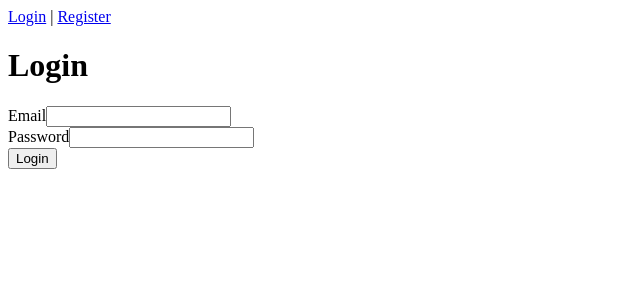
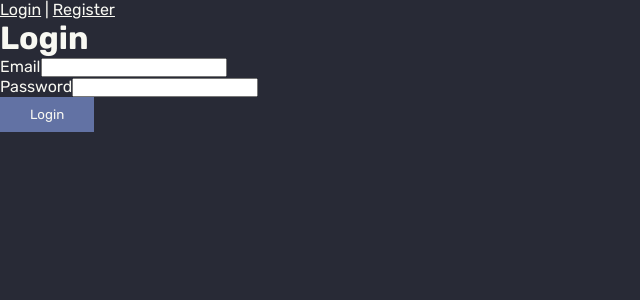
Before and after one commit to jose2296/scrumPoker, a Vue app: page / in a window 1280 px wide. Shown: the top 300 px of the page, without its empty margins (0-640 px from the left). Built offline with nearby package versions, Linux system fonts and the light colour scheme; no server answers.

Commit message:
chore: add some styles for layout and room view

```diff
--- /dev/null
+++ b/database.rules.json
@@ -0,0 +1,6 @@
+{
+    "rules": {
+      ".read": "now < 1605567600000",  // 2020-11-17
+      ".write": "now < 1605567600000",  // 2020-11-17
+    }
+}
--- /dev/null
+++ b/firestore.indexes.json
@@ -0,0 +1,4 @@
+{
+    "indexes": [],
+    "fieldOverrides": []
+  }
--- a/public/index.html
+++ b/public/index.html
@@ -5,6 +5,8 @@
     <meta http-equiv="X-UA-Compatible" content="IE=edge">
     <meta name="viewport" content="width=device-width,initial-scale=1.0">
     <link rel="icon" href="<%= BASE_URL %>favicon.ico">
+
+    <link href="https://fonts.googleapis.com/css2?family=Rubik:ital,wght@0,300;0,400;0,500;0,600;0,700;0,800;0,900;1,300;1,400;1,500;1,600;1,700;1,800;1,900&display=swap" rel="stylesheet">
     <title><%= htmlWebpackPlugin.options.title %></title>
   </head>
   <body>
--- a/src/MainApp.vue
+++ b/src/MainApp.vue
@@ -8,7 +8,31 @@
 
 <script src="./MainApp.ts"></script>
 
-<style lang="sass" scoped>
+<style lang="sass">
+body
+    box-sizing: border-box
+    margin: 0
+    padding: 0
+    background-color: #282a36
+*
+    box-sizing: border-box
+    margin: 0
+    padding: 0
+    color: #f8f8f2
+    font-family: 'Rubik', sans-serif
+
+button
+    color: #f8f8f2
+    background-color: #6272a4
+    border: 0
+    outline: none
+    padding: 10px 30px
+    cursor: pointer
+    border-radius: 8    px
+    transition: 0.5s
+    &:hover
+        opacity: 0.6
+
 .loading
     left: 0
     top: 0
@@ -20,4 +44,6 @@
     justify-content: center
     align-items: center
     font-size: 50px
+
+
 </style>
--- a/src/components/Card/Card.ts
+++ b/src/components/Card/Card.ts
@@ -1,7 +1,7 @@
 import { defineComponent, reactive, ref } from 'vue';
 
 export default defineComponent({
-    name: 'Card',
+    name: 'card',
     props: [
         'data',
         'disabled'
--- a/src/components/Card/Card.vue
+++ b/src/components/Card/Card.vue
@@ -27,7 +27,6 @@
   position: relative;
   cursor: pointer;
   display: flex;
-  margin: 20px;
   perspective: 1000px;
 }
 .card.disabled {
--- a/src/views/App/App.vue
+++ b/src/views/App/App.vue
@@ -1,9 +1,17 @@
 <template>
     <div class="layout">
-        <div class="nav">
-            <router-link to="/app/rooms">Rooms</router-link> |
-            <button @click="logout">Logout</button>
-        </div>
+        <header class="header">
+            <div class="logo">ScrumPoker</div>
+
+            <div class="nav">
+                <router-link to="/app/rooms">Rooms</router-link> |
+                <button @click="logout">Logout</button>
+            </div>
+
+            <div class="avatar">
+                Avatar
+            </div>
+        </header>
         <div class="app">
             <router-view />
         </div>
@@ -55,5 +63,13 @@ export default defineComponent({
 </script>
 
 <style lang="sass">
+.layout
+    .header
+        display: flex
+        justify-content: space-between
+        align-items: center
+        height: 60px
+        background-color: #191A21
+        padding: 0 20px
 
 </style>
--- /dev/null
+++ b/src/views/App/Room/Room.sass
@@ -0,0 +1,66 @@
+.room
+    max-width: 500px
+    display: flex
+    flex-direction: column
+    align-items: center
+    margin: auto
+    .room
+        display: flex
+        width: 100%
+        justify-content: space-between
+        padding-bottom: 15px
+        .name
+            padding-right: 30px
+        button
+            padding: 5px 30px
+.voting-container
+    display: flex
+    flex-wrap: wrap
+    justify-content: center
+    margin: 50px 0 100px 0
+
+
+
+.room-container
+    .main
+        display: flex
+        .room-name
+            text-align: center
+            padding: 15px 0 20px 0
+            span
+                font-size: 22px
+                font-weight: 600
+                position: relative
+                &:after
+                    content: ''
+                    position: absolute
+                    bottom: -8px
+                    left: 50%
+                    transform: translateX(-50%)
+                    width: 120%
+                    height: 3px
+                    background-color: #f8f8f2
+                    border-radius: 20px
+        .user-votes
+            flex: 1
+            .votes
+                display: flex
+                flex-direction: row
+                flex-wrap: wrap
+                .vote
+                    display: flex
+                    flex-direction: column
+                    align-items: center
+                    justify-content: center
+                    padding: 20px
+                    .user-name
+                        padding-bottom: 15px
+        .user-list
+            width: 300px
+            h3
+                padding-bottom: 10px
+            .user
+                display: flex
+                padding-bottom: 10px
+                .vote-status
+                    padding-left: 20px
--- a/src/views/App/Room/Room.vue
+++ b/src/views/App/Room/Room.vue
@@ -1,6 +1,38 @@
 <template>
-    <div class="step3" v-if="!!state.room">
+    <div class="room-container" v-if="!!state.room">
+        <div class="room-name">
+            <span>
+                {{ state.room.name }}
+            </span>
+        </div>
 
+        <div class="main">
+            <div class="user-votes">
+                <h3>Vote results: </h3>
+                <div class="votes">
+                    <div class="vote" v-for="(user, index) in state.room.users" v-bind:key="index">
+                        <template v-if="state.room.userVotes && state.room.userVotes[user.id]">
+                            <div class="user-name">{{ user.name }}</div>
+                            <card :data="{ label: state.room.userVotes[user.id], points: state.room.userVotes[user.id], type: 'type-2' }" />
+                        </template>
+                    </div>
+                </div>
+            </div>
+
+            <div class="user-list">
+                <h3>Users list: </h3>
+                <div class="user" v-for="(user, index) in state.room.users" v-bind:key="index">
+                    <div class="mini-card"></div>
+                    <div class="user-name">{{ user.name }}</div>
+                    <div class="vote-status" v-if="state.room.status === 'voting'">
+                        {{ !(state.room.userVotes && state.room.userVotes[user.id]) ?
+                            'Voting...' : 'Voted'
+                        }}
+                    </div>
+                    <div class="vote-status" v-if="state.room.status === 'voted'">Voted</div>
+                </div>
+            </div>
+        </div>
         <hr>
         <h3>ME: {{ state.wsUser.uid }} | {{ state.wsUser.displayName }}</h3>
         <hr>
@@ -155,25 +187,4 @@ export default defineComponent({
 })
 </script>
 
-<style lang="sass">
-.room
-    max-width: 500px
-    display: flex
-    flex-direction: column
-    align-items: center
-    margin: auto
-    .room
-        display: flex
-        width: 100%
-        justify-content: space-between
-        padding-bottom: 15px
-        .name
-            padding-right: 30px
-        button
-            padding: 5px 30px
-.voting-container
-    display: flex
-    flex-wrap: wrap
-    justify-content: center
-    margin: 50px 0 100px 0
-</style>
+<style src="./Room.sass" lang="sass"></style>
--- a/src/views/App/Rooms/Rooms.vue
+++ b/src/views/App/Rooms/Rooms.vue
@@ -89,7 +89,4 @@ export default defineComponent({
         padding-bottom: 15px
         .name
             padding-right: 30px
-        button
-            padding: 5px 30px
-
 </style>
```
Also changed, not shown: firebase.json (added), 2 other files (tests, documents, lock files or other folders).
